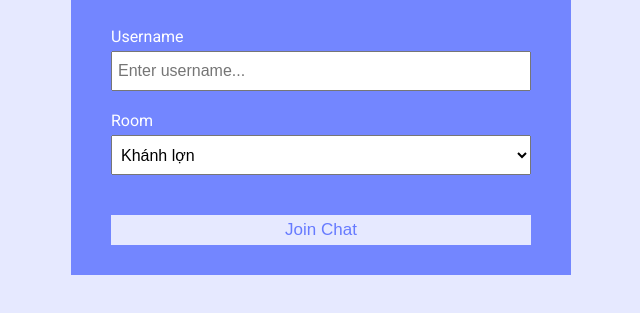
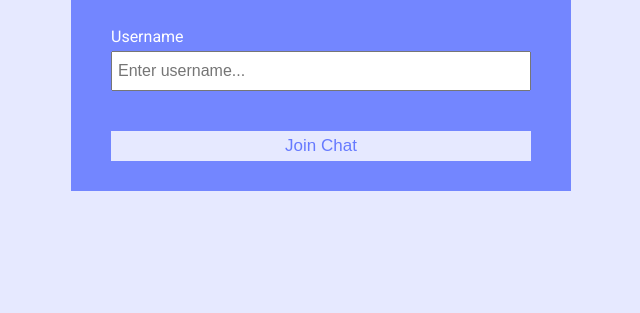
Before and after one commit to teamxhieu/chat-new, a website: page public/index.html in a window 1280 px wide. Shown: the part 161-474 px from the top of the page, without its empty margins (319-959 px from the left). Drawn offline with Linux system fonts and the light colour scheme.

Commit message:
Update index.html

```diff
--- a/public/index.html
+++ b/public/index.html
@@ -21,17 +21,6 @@
                     <label for="username">Username</label>
                     <input type="text" name="username" id="username" placeholder="Enter username..." required />
                 </div>
-                <div class="form-control">
-                    <label for="room">Room</label>
-                    <select name="room" id="room">
-							<option value="khanhlon">Khánh lợn</option>
-							<option value="Python">Python</option>
-							<option value="PHP">PHP</option>
-							<option value="C#">C#</option>
-							<option value="Ruby">Ruby</option>
-							<option value="Java">Java</option>
-						</select>
-                </div>
                 <button type="submit" class="btn">Join Chat</button>
             </form>
         </main>
```
